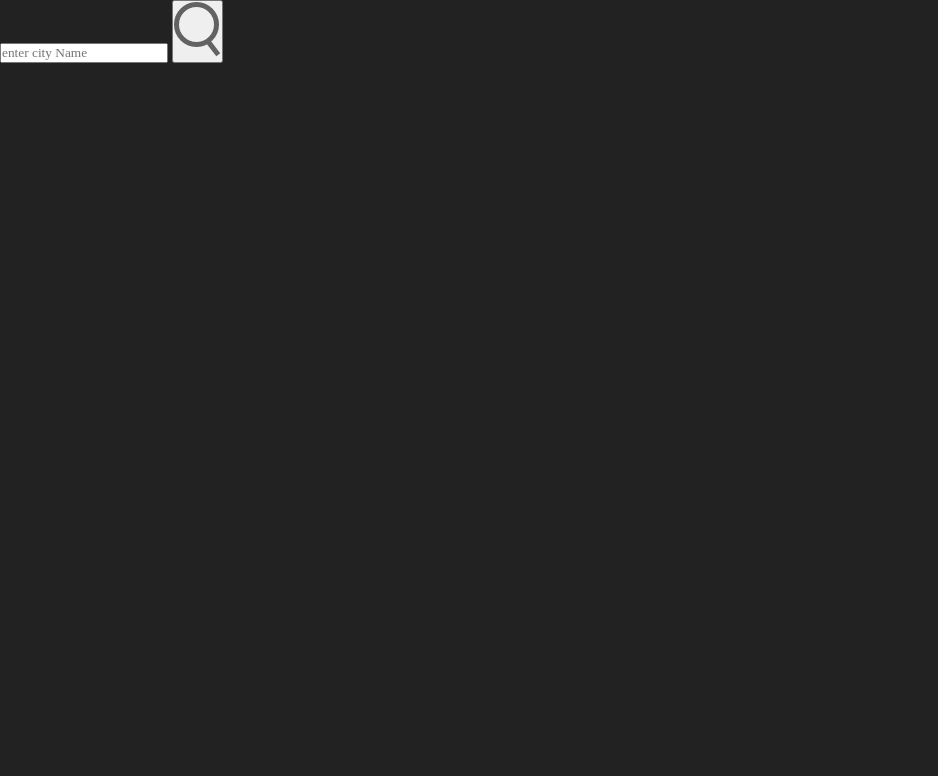
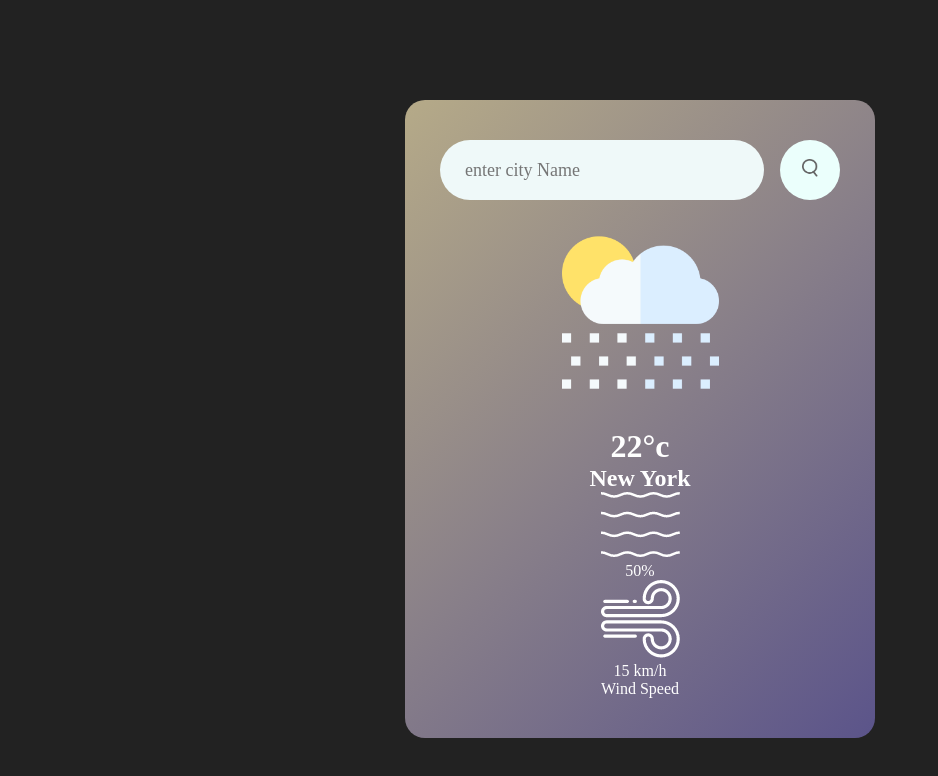
Before and after one commit to Akash09783/Weather-App, a plain HTML site: page index.html in a window 1280 px wide. Shown: the whole page, without its empty margins (0-938 px from the left). Drawn offline with Linux system fonts and the light colour scheme.

Commit message:
Phase 1 Done

```diff
--- a/index.html
+++ b/index.html
@@ -13,6 +13,26 @@
             <button><img src="images/search.png"></button>
 
         </div>
+        <div class="weather">
+            <img src="images/rain.png" class="weather-icon">
+            <h1 class="temp">22°c</h1>
+            <h2 class="city">New York</h2>
+            <div class="details">
+                <div class="col">
+                    <img src="images/humidity.png">
+                    <div>
+                        <p class="humidity">50%</p>
+                    </div>
+                    <div class="col">
+                        <img src="images/wind.png">
+                        <div>
+                            <p class="wind">15 km/h</p>
+                            <p>Wind Speed</p>
+                        </div>
+                    </div>
+                </div>
+            </div>
+        </div>
 
     </div>
 
--- a/style.css
+++ b/style.css
@@ -7,3 +7,43 @@
 body{
     background-color: #222;
 }
+.card{
+    width: 90%;
+    max-width: 470px;
+    background: linear-gradient(135deg,#feba,#5b548a);
+    color: #fff;
+    margin: 100px auto 0;
+    border-radius: 20px;
+    padding: 40px 35px;
+    text-align: center;
+}
+.search{
+    width: 100%;
+    display: flex;
+    align-items: center;
+    justify-content: space-between;
+}
+.search input{
+border: 0;
+outline: 0;
+background:#eff9f9;
+color: #555;
+padding: 10px 25px;
+height: 60px;
+border-radius: 30px;
+flex: 1;
+margin-right: 16px;
+font-size: 18px;
+}
+.search button{
+    border: 0;
+    outline: 0;
+    background:#ebfffc;
+    border-radius: 50%;
+    width: 60px;
+    height: 60px;
+    cursor: pointer;
+}
+.search button img{
+    width: 16px;
+}
```
